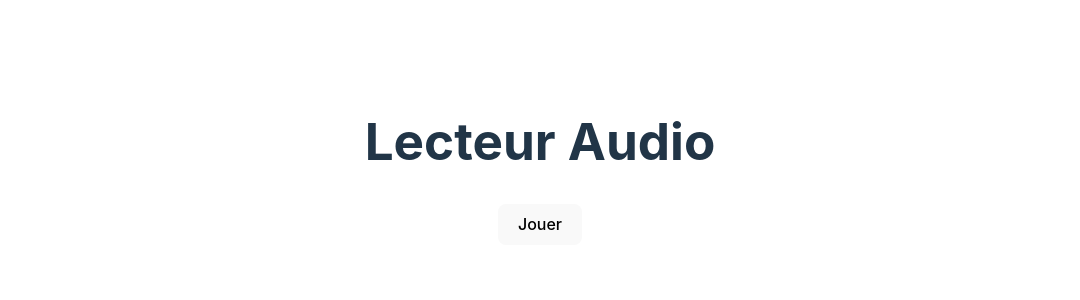
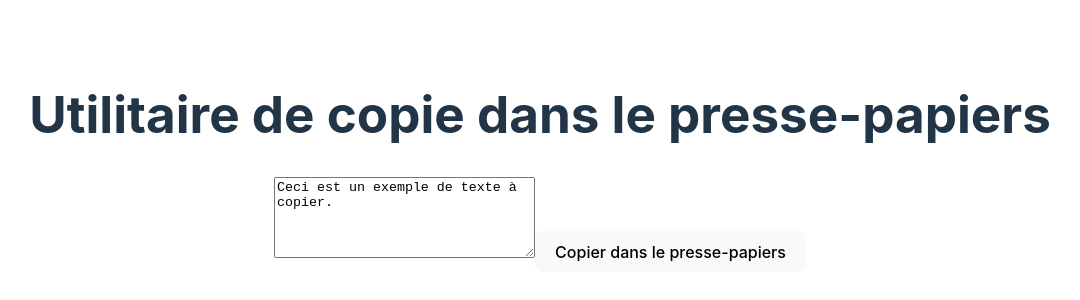
Before and after one commit to Kriss-Hanna/hooks-customs, a React (Vite) app: page / in a window 1280 px wide. Shown: the part 238-538 px from the top of the page, without its empty margins (100-1180 px from the left). Built offline with nearby package versions, Linux system fonts and the light colour scheme.

Commit message:
UseClipboard component

```diff
--- a/src/App.jsx
+++ b/src/App.jsx
@@ -1,11 +1,11 @@
-import UseAudioComponent from "./components/UseAudioComponent";
+import UseClipboardComponent from "./components/UseClipboardComponent";
 
 import "./App.css";
 
 function App() {
   return (
     <>
-      <UseAudioComponent />
+      <UseClipboardComponent />
     </>
   );
 }
--- /dev/null
+++ b/src/components/UseClipboardComponent.jsx
@@ -0,0 +1,26 @@
+import { useState } from "react";
+import useClipboard from "../hooks/useClipboard";
+
+function UseClipboardComponent() {
+  const { copyToClipboard } = useClipboard();
+  const [text, setText] = useState("Ceci est un exemple de texte à copier.");
+
+  return (
+    <div>
+      <h1>Utilitaire de copie dans le presse-papiers</h1>
+
+      <textarea
+        value={text}
+        onChange={(e) => setText(e.target.value)}
+        rows="5"
+        cols="30"
+      ></textarea>
+
+      <button onClick={() => copyToClipboard(text)}>
+        Copier dans le presse-papiers
+      </button>
+    </div>
+  );
+}
+
+export default UseClipboardComponent;
```
